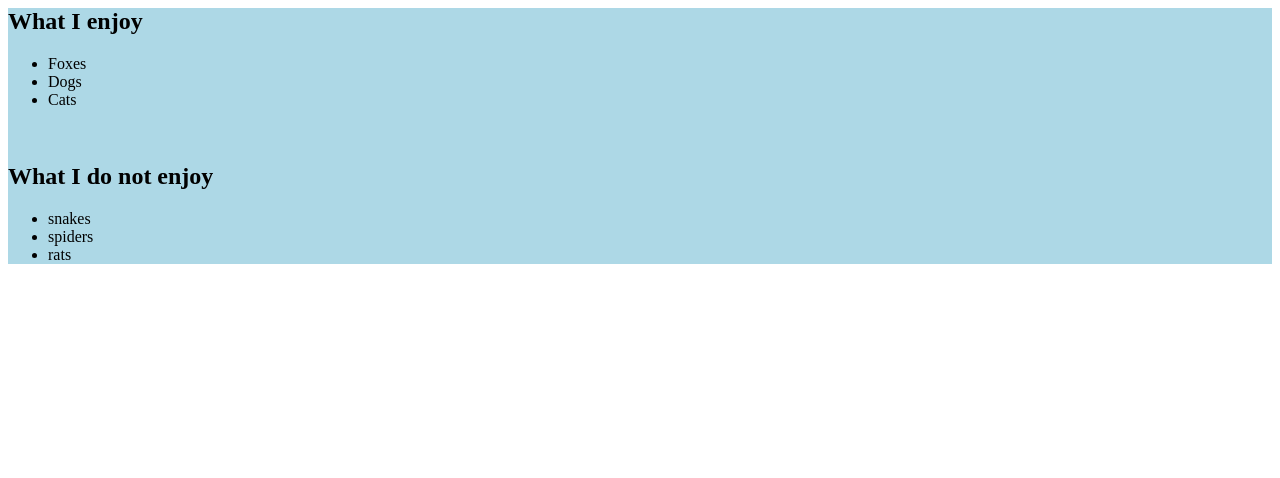
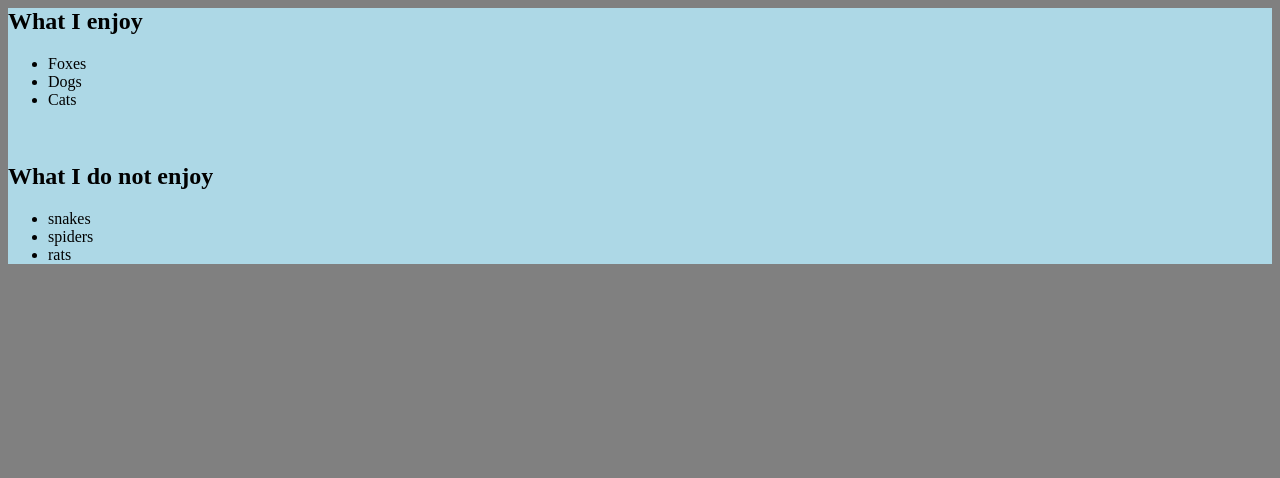
Before and after one commit to Dweebyy/Dweebyy.github.io-web2, a plain HTML site: page index.html in a window 1280 px wide. Shown: the part 322-800 px from the top of the page. Drawn offline with Linux system fonts and the light colour scheme; a web font is replaced by a local one.

Commit message:
added backgroundcolor

```diff
--- a/main.css
+++ b/main.css
@@ -1,6 +1,10 @@
 :root {
-    --site-background: green;
+    --site-background: gray;
 
+}
+
+html {
+    background: var(--site-background);
 }
 
 #myImage {
```
